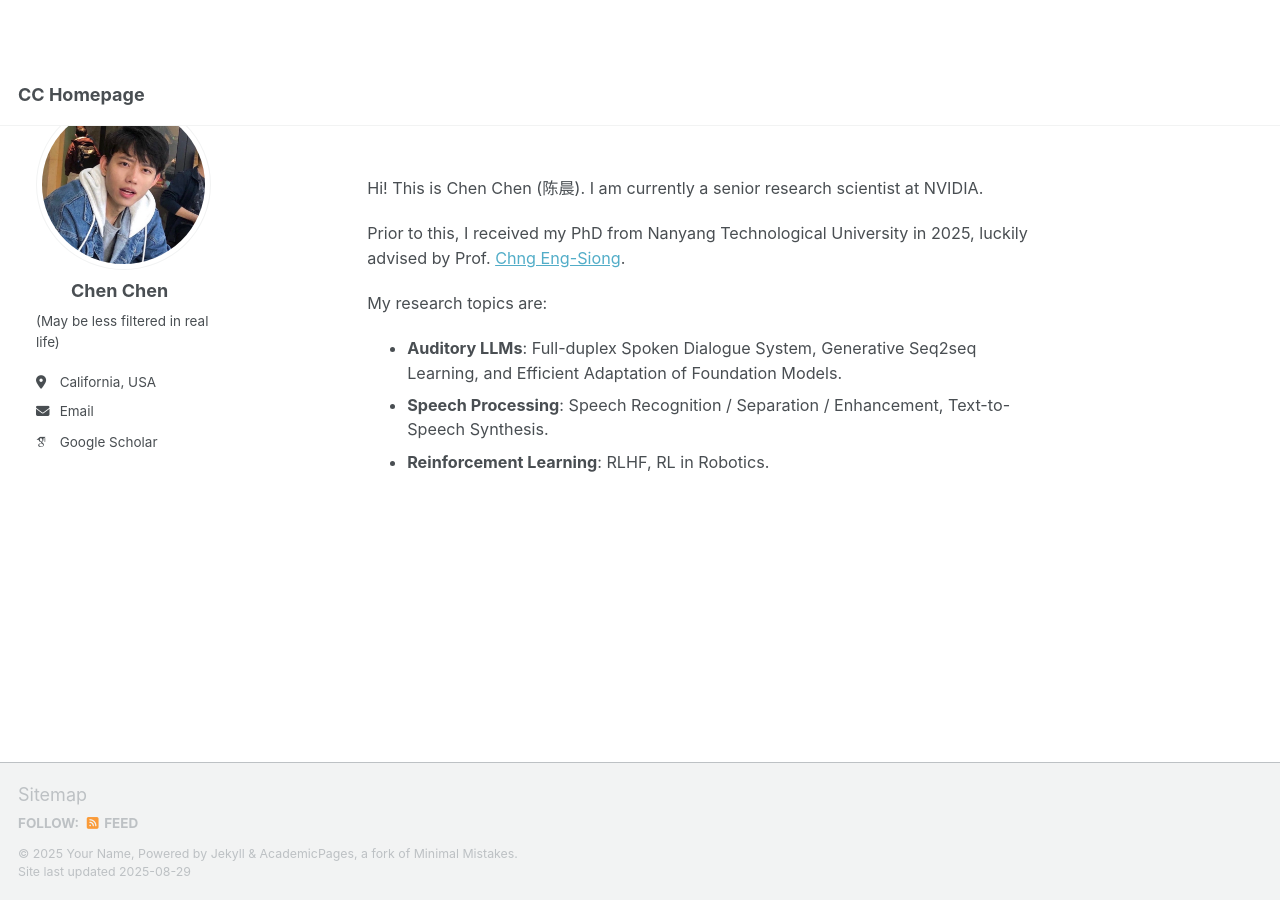
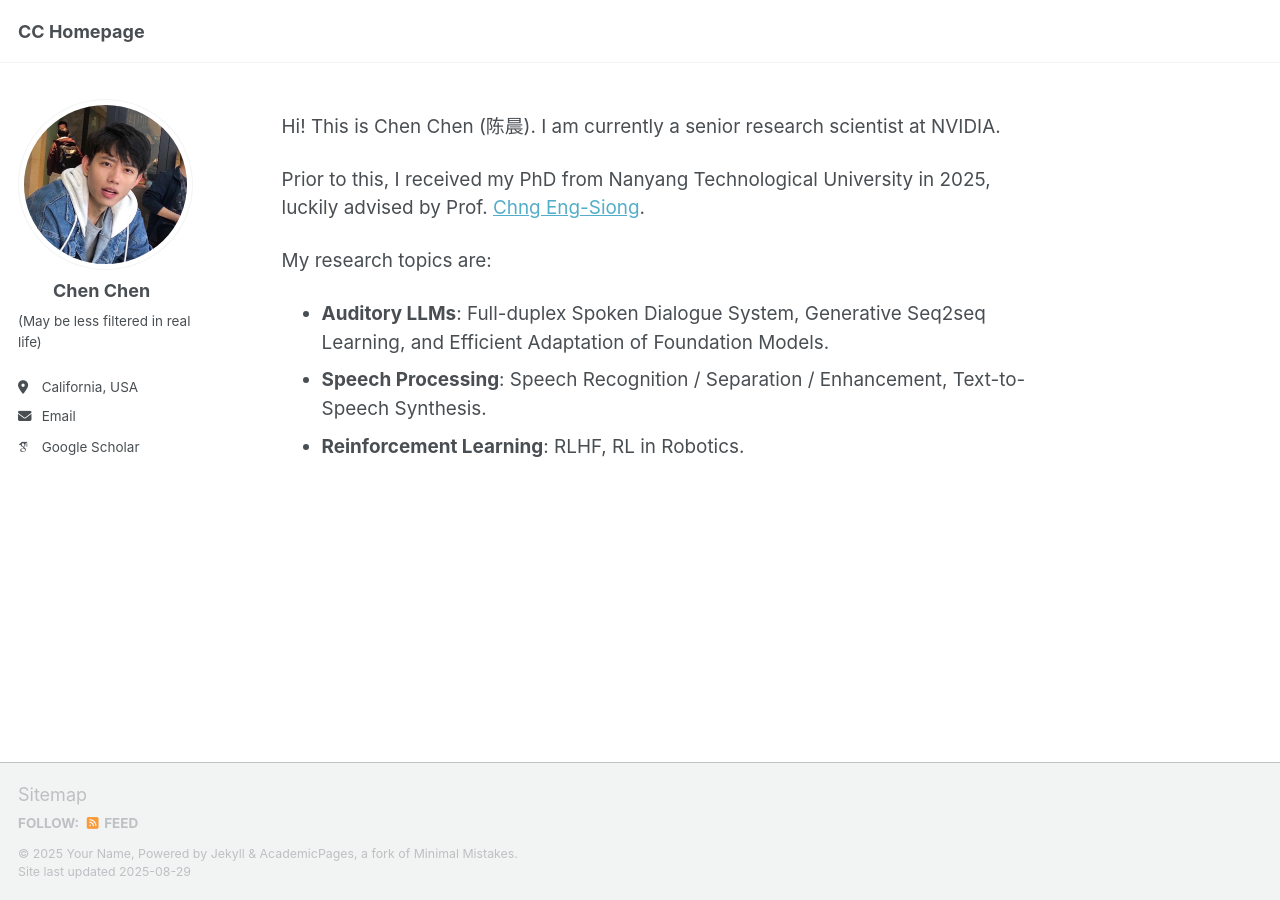
Before and after one commit to cchen1436/cchen1436.github.io, a Jekyll site: the page built from _pages/about.md, in a window 1280 px wide. Built offline with Jekyll 4.4.1, drawn with Linux system fonts in a browser that asks for light colours; some web fonts are replaced; a script that is not in the unit is left out.

Commit message:
Update custom.html

```diff
--- a/_includes/head/custom.html
+++ b/_includes/head/custom.html
@@ -21,65 +21,32 @@
     display: none !important;
   }
 
-  /* 2. 确保顶部标题保持在原位置 */
-  .masthead {
-    /* 保持masthead不受影响 */
-    position: relative !important;
-  }
-
-  .masthead__menu-item--lg {
-    /* 确保CC Homepage保持在左边 */
-    margin-right: auto !important;
-  }
-
-  /* 3. 只增加主内容区域的宽度 */
-  @media (min-width: 925px) {
-    .page {
-      /* 更精确的宽度调整，只影响主内容 */
-      width: calc(100% - 280px) !important;  /* 减去sidebar宽度 */
-      margin-left: 280px !important;  /* 为sidebar留出空间 */
-      max-width: none !important;  /* 去掉最大宽度限制 */
-    }
-
-    #main {
-      max-width: 1600px !important;  /* 增加最大宽度 */
-      padding-left: 2em !important;  /* 增加左右内边距 */
-      padding-right: 2em !important;
-    }
-  }
-
-  /* 4. 简单的名字左边距调整 */
+  /* 2. 左侧名字的间距调整 */
   @media (min-width: 1024px) {
     .author__name {
       padding-left: 35px !important;
     }
 
-    /* 新增：增加pronouns和联系信息之间的间距 */
+    /* 增加 pronouns 和联系信息之间的距离 */
     .author__pronouns {
-      margin-bottom: 20px !important;  /* 增加底部间距 */
-    }
-
-    /* 或者你也可以调整联系信息的顶部间距 */
-    .author__urls-wrapper {
-      margin-top: 15px !important;  /* 增加顶部间距 */
+      margin-bottom: 25px !important;  /* 增加底部间距 */
     }
   }
 
-  /* 5. 字号调整 */
-  .page__content p {
-    font-size: 0.9em !important;
+  /* 3. 轻微增加主内容宽度 - 保守的修改 */
+  @media (min-width: 925px) {
+    #main {
+      max-width: 1400px !important;  /* 适度增加最大宽度 */
+    }
   }
 
-  .page__content h1 {
-    font-size: 1.6em !important;
-  }
-
-  .page__content h2 {
-    font-size: 1.2em !important;
+  /* 4. 字号调整 */
+  .page__content p {
+    font-size: 1.05em !important;  /* 稍微增大正文 */
   }
 
   .page__content li {
-    font-size: 0.9em !important;
+    font-size: 1.05em !important;  /* 稍微增大列表 */
   }
 </style>
 
```
